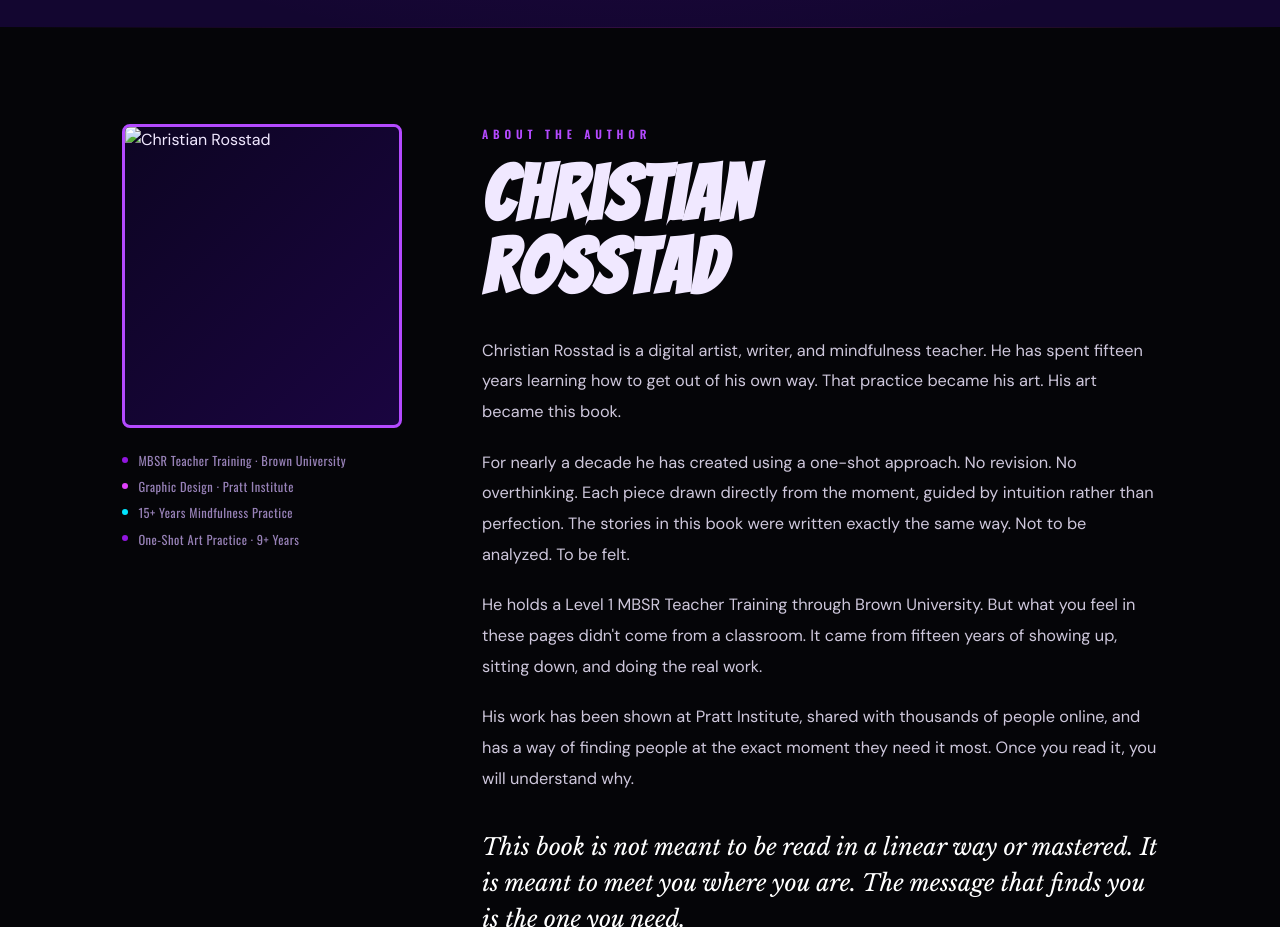
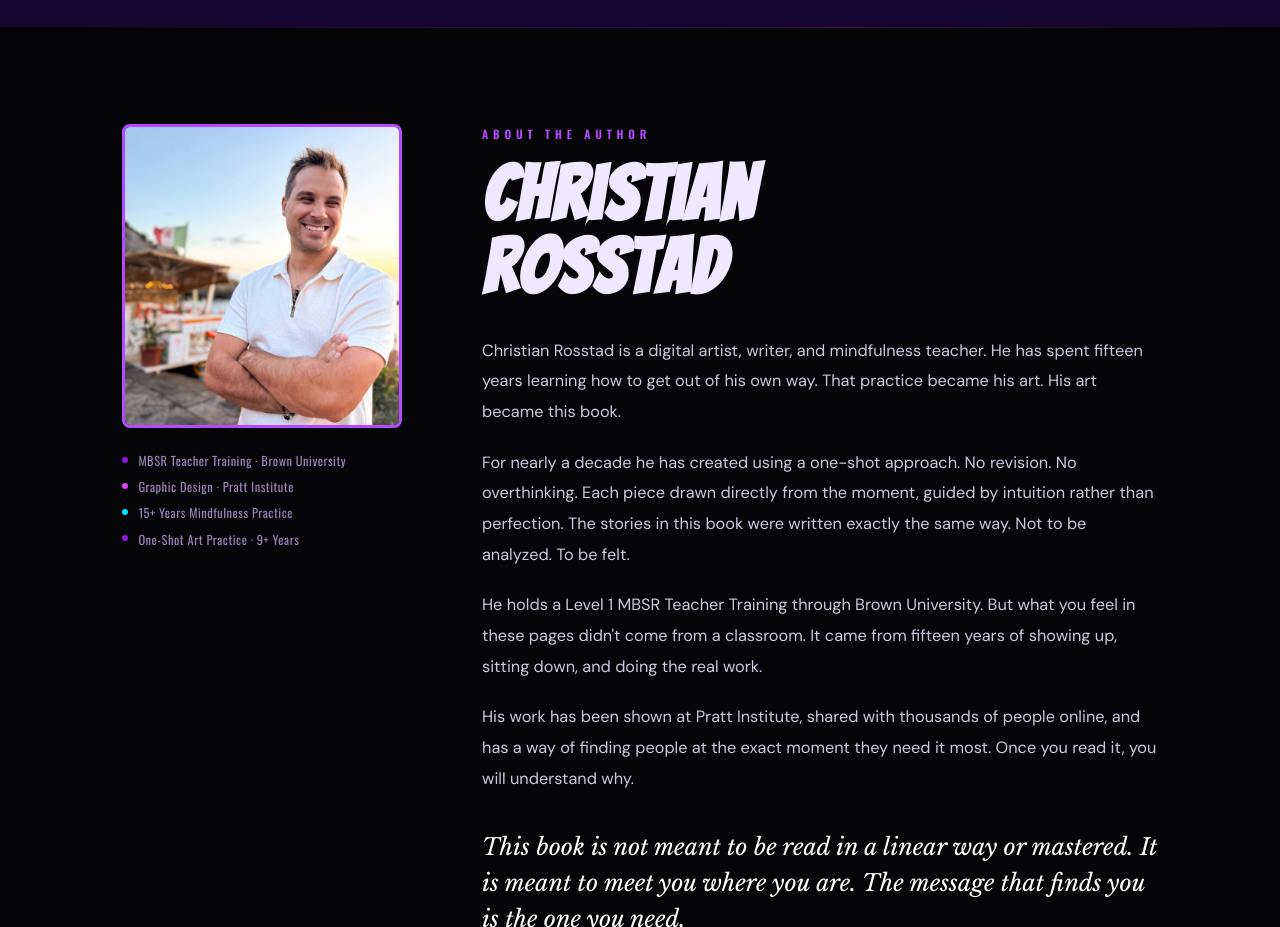
Before and after one commit to eyemazen/messages-from-the-moment, a plain HTML site: page index.html in a window 1280 px wide. Shown: the part 5720-6647 px from the top of the page. Drawn offline with nearby package versions, Linux system fonts and the light colour scheme.

Commit message:
Update index.html

```diff
--- a/index.html
+++ b/index.html
@@ -990,7 +990,7 @@
 
       <aside class="author-aside reveal">
         <div class="author-portrait">
-          <img src="author-photo.jpg" alt="Christian Rosstad" style="width:100%;height:100%;object-fit:cover;">
+          <img src="MFTM%20Landing%20Page/author-photo.jpg" alt="Christian Rosstad" style="width:100%;height:100%;object-fit:cover;">
         </div>
         <div class="creds">
           <div class="cred"><div class="cred-dot"></div>MBSR Teacher Training · Brown University</div>
```
